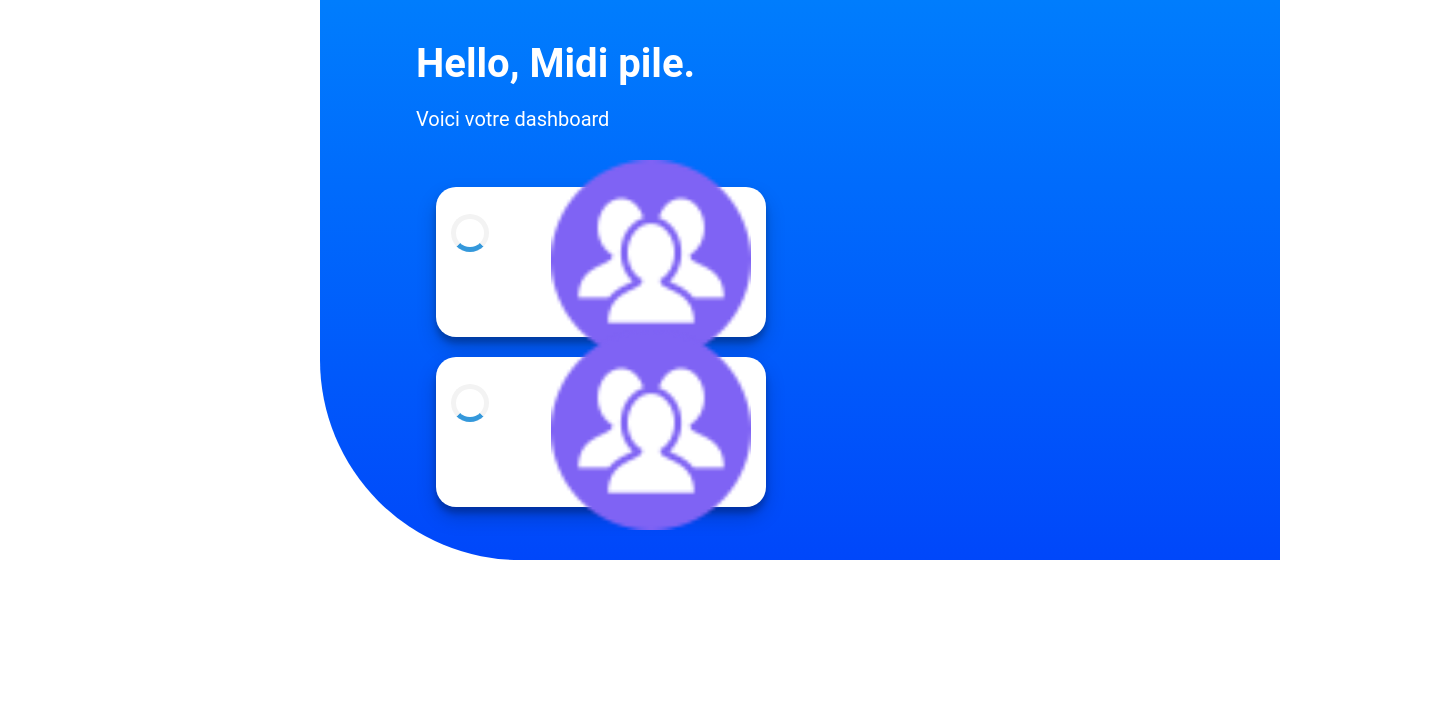
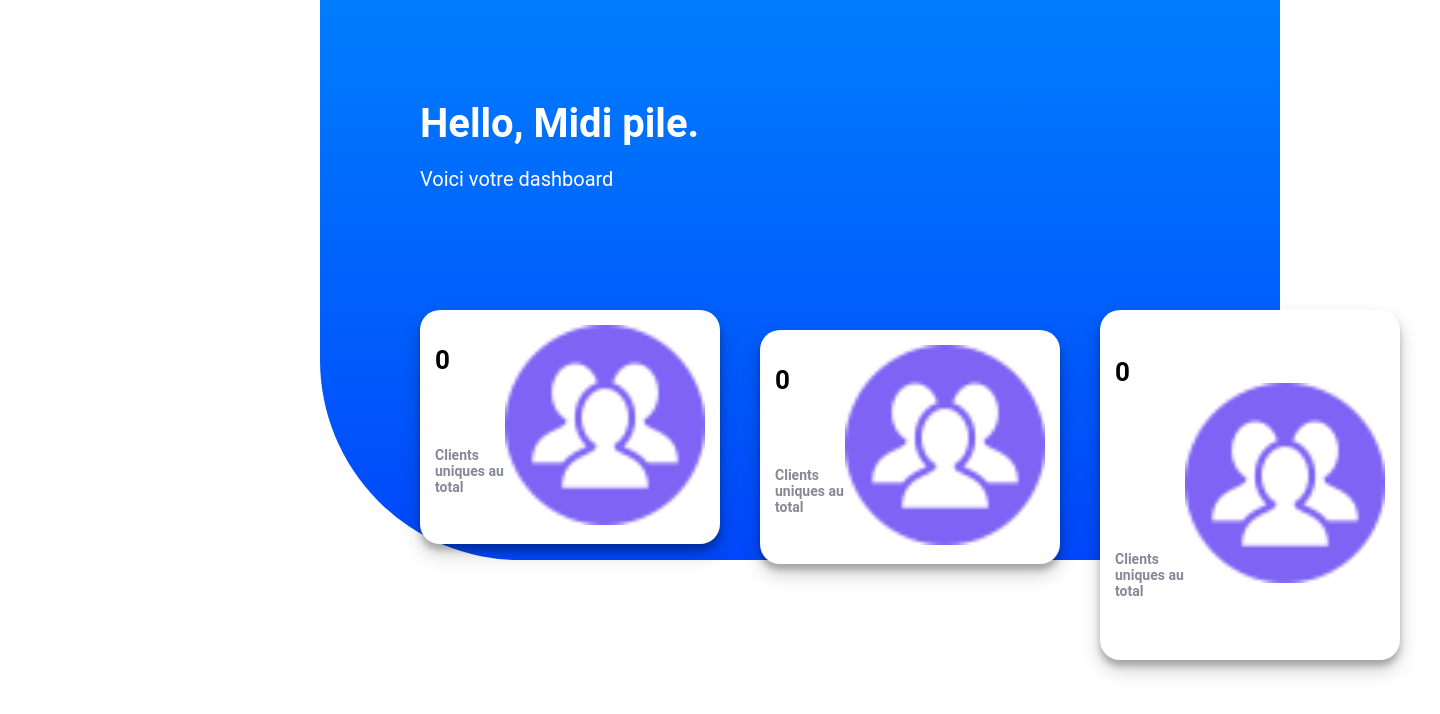
Before and after one commit to carl-application/carl_web, a Vue app: page /#/Dashboard in a window 1280 px wide. Shown: the top 714 px of the page, 1440 px wide, since content can reach past the window. Built offline with nearby package versions, Linux system fonts and the light colour scheme; sample sign-in values are in the browser's storage.

Commit message:
Work on layouts

```diff
--- a/package.json
+++ b/package.json
@@ -13,6 +13,8 @@
   "dependencies": {
     "axios": "^0.18.0",
     "chart.js": "^2.8.0",
+    "node-sass": "^4.12.0",
+    "sass-loader": "^7.1.0",
     "vue": "^2.5.2",
     "vue-chartjs": "^3.4.2",
     "vue-router": "^3.0.1",
--- a/src/components/authenticated/dashboard/Dashboard.vue
+++ b/src/components/authenticated/dashboard/Dashboard.vue
@@ -1,49 +1,72 @@
 <template>
   <div class="panel-blue">
-    <div class="panel">
+    <div class="content">
       <h1>Hello, Midi pile.</h1>
       <p class="subtitle">Voici votre dashboard</p>
-      <AnalyticsCards></AnalyticsCards>
+    </div>
+    <div class="panel">
+      <div class="card-visits"><AnalyticsCard class="card"/></div>
+      <div class="card-customers"><AnalyticsCard class="card"/></div>
+      <div class="card-stats"><AnalyticsCard class="card"/></div>
     </div>
   </div>
 </template>
 
 <script>
-import AnalyticsCards from './analytics_cards/AnalyticsCards.vue'
+import AnalyticsCard from './analytics_cards/AnalyticsCard.vue'
 
 export default {
-  components: {AnalyticsCards}
+  components: {AnalyticsCard}
 }
 </script>
 
-<style scoped>
-.panel-blue {
-  position: absolute;
-  top: 0;
-  left: 25%;
-  right: 0;
-  bottom: 30%;
-  background: linear-gradient(#007dfd, #0047fa);
-  border-radius: 0 0 0 200px;
-}
-.panel {
-  background-color: transparent;
-  height: 100%;
-  padding-left: 10%;
-  display: flex;
-  align-items: start;
-  flex-direction: column;
-}
+<style scoped lang="sass">
+.panel-blue
+  position: absolute
+  top: 0
+  left: 25%
+  right: 0
+  bottom: 30%
+  background: linear-gradient(#007dfd, #0047fa)
+  border-radius: 0 0 0 200px
 
-.panel h1 {
-  color: white;
-  font-size: 40px;
-  margin: 40px 0 0 0;
-}
+  .content
+    padding: 100px
 
-.panel p {
-  color: white;
-  font-size: 20px;
-  margin-bottom: 10%;
-}
+  h1
+    color: white
+    font-size: 40px
+    margin: 0
+
+  p
+    color: white
+    font-size: 20px
+    margin-bottom: 10%
+
+.panel
+  align-items: start
+  background-color: transparent
+  display: flex
+  flex-flow: column wrap
+  position: absolute
+  bottom: -100px
+  left: 100px
+  height: 350px
+
+  .card
+    height: 100%
+    margin-right: 40px
+
+  .card-visits
+    box-sizing: border-box
+    flex-basis: 50%
+    padding-bottom: 20px
+
+  .card-customers
+    box-sizing: border-box
+    flex-basis: 50%
+    padding-top: 20px
+
+  .card-stats
+    flex-basis: 100%
 </style>
--- /dev/null
+++ b/src/components/authenticated/dashboard/analytics_cards/AnalyticsCard.vue
@@ -0,0 +1,54 @@
+<template>
+  <div class="analytics-card">
+    <div class="list-item-left" v-show="isTotalCustomersLoading">
+      <div class="loader"></div>
+    </div>
+    <div class="list-item-left" v-show="!isTotalCustomersLoading">
+      <p class="stats-number">{{customersCount}}</p>
+      <p class="stats-title">Clients uniques au total</p>
+    </div>
+    <div class="list-item-right">
+      <img src="../../../../assets/icon_customers.png">
+    </div>
+  </div>
+</template>
+
+<script>
+export default {
+  data: function () {
+    return {
+      customersCount: 0
+    }
+  }
+}
+</script>
+
+<style scoped lang="sass">
+  .analytics-card
+    background-color: white
+    display: flex
+    box-sizing: border-box
+    box-shadow: 0 10px 20px rgba(0,0,0,0.19), 0 6px 6px rgba(0,0,0,0.23)
+    padding: 15px
+    border-radius: 20px
+    justify-content: space-between
+    align-items: center
+    width: 300px
+
+  .list-item-left
+    display: flex
+    flex-direction: column
+    justify-content: space-between
+    height: 80%
+
+    .stats-number
+      margin: 0
+      font-size: 26px
+      color: black
+      font-weight: bold
+
+    .stats-title
+      font-size: 14px
+      color: #858997
+      font-weight: bold
+</style>
--- a/src/components/authenticated/dashboard/analytics_cards/analytics_cards.css
+++ b/src/components/authenticated/dashboard/analytics_cards/analytics_cards.css
@@ -16,14 +16,12 @@
   flex-direction: column;
   justify-content: center;
   align-items: center;
-  height: 400px;
 }
 
 .list-item {
   height: 120px;
   background-color: white;
   display: flex;
-  margin-top: 20px;
   box-shadow: 0 10px 20px rgba(0,0,0,0.19), 0 6px 6px rgba(0,0,0,0.23);
   padding: 15px;
   border-radius: 20px;
```
Also changed, not shown: 1 other file (tests, documents, lock files or other folders).
